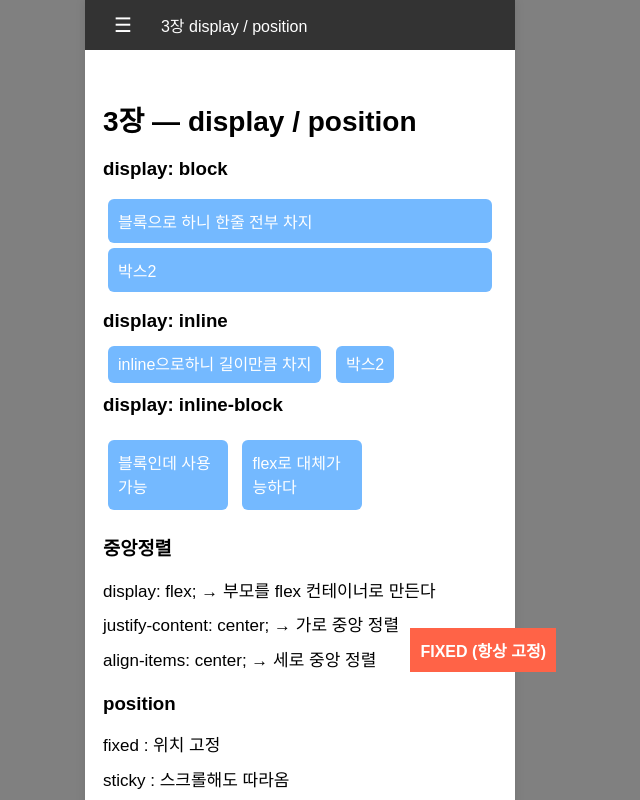
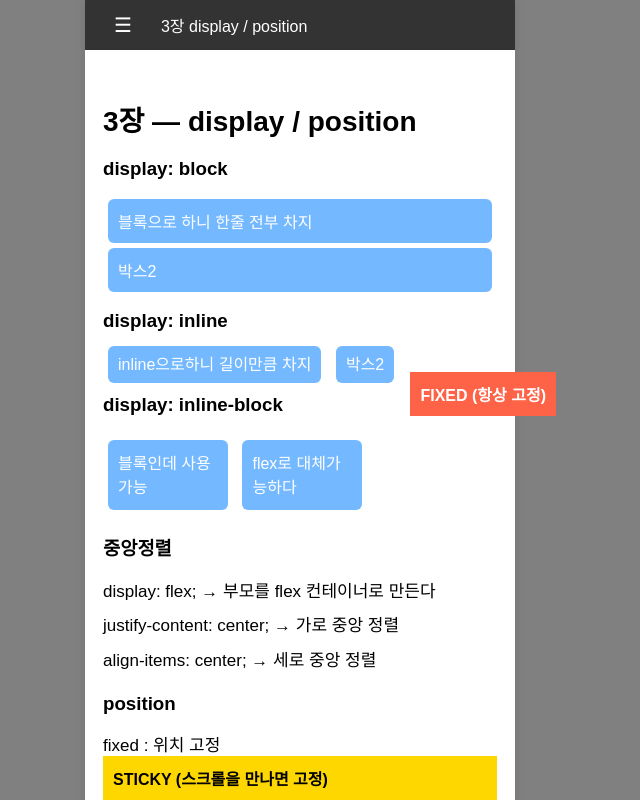
Before and after one commit to A6597a-yt/StudyNYT, a plain HTML site: page chapter1_3.html in a window 1280 px wide. Shown: the top 800 px of the page, without its empty margins (340-980 px from the left). Drawn offline with Linux system fonts and the light colour scheme.

Commit message:
Add files via upload

```diff
--- a/chapter1_3.html
+++ b/chapter1_3.html
@@ -9,7 +9,7 @@
     <style>
         .fixed-box {
             position: fixed;
-            bottom: 10vw;
+            bottom: 30vw;
             right: 30vw;
             background: tomato;
             color: white;
@@ -19,7 +19,7 @@
 
         .sticky-box {
             position: sticky;
-            top: 0;
+            bottom: 0;
             background: gold;
             color: black;
             padding: 10px;
```
